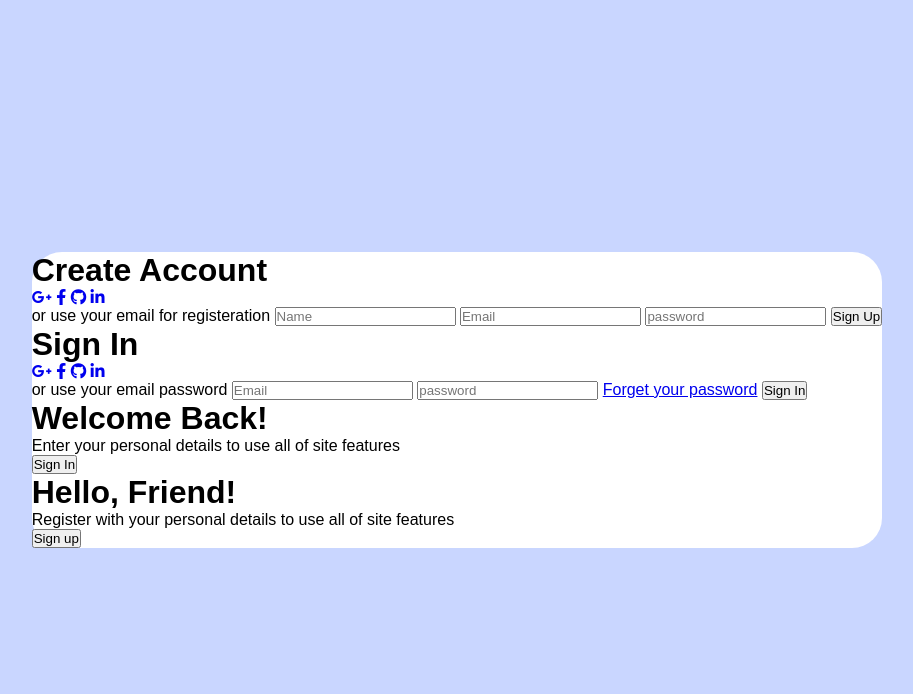
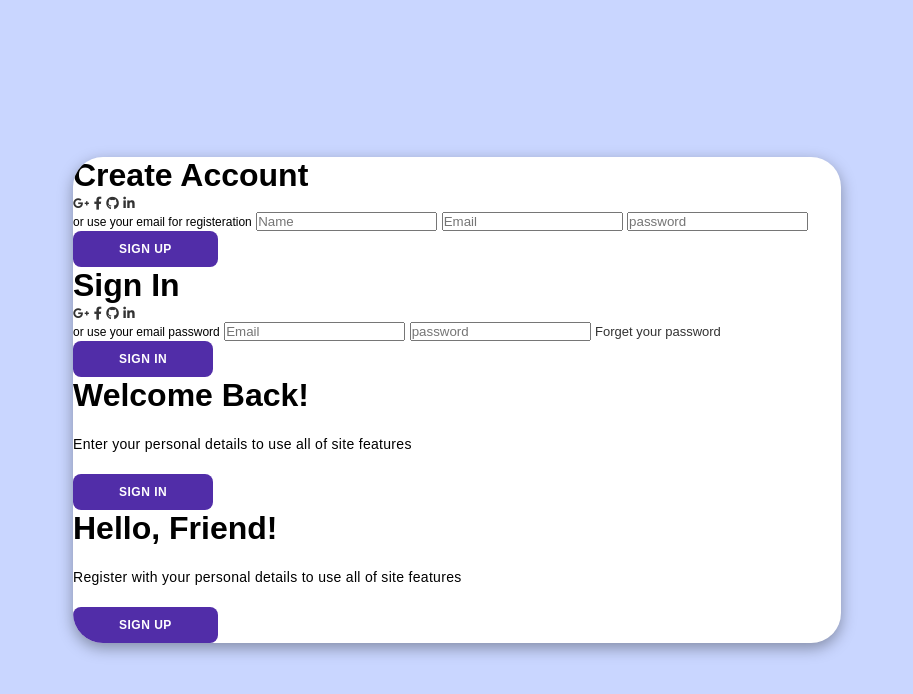
Before and after one commit to BoboKaloi22/Animated-login-page, a plain HTML site: page index.html in a window 1280 px wide. Shown: the whole page, without its empty margins (183-1096 px from the left). Drawn offline with Linux system fonts and the light colour scheme; a script that the page names is missing.

Commit message:
added more lines of codes

```diff
--- a/style.css
+++ b/style.css
@@ -19,5 +19,39 @@ body{
 .container{
     background-color: #fff;
     border-radius: 30px;
-    box-shadow: 0 5px 15px rgba();
+    box-shadow: 0 5px 15px rgba(0, 0, 0, 0.35);
+    position: relative;
+    overflow: hidden;
+    width: 768px;
+    max-width: 100%;
+    min-height: 480px;
 }
+
+.container p{
+    font-size: 14px;
+    line-height: 20px;
+    letter-spacing: 0.3px;
+    margin: 20px 0;
+}
+
+.container span{
+    font-size: 12px;
+}
+.container a{
+    color: #333;
+    font-size: 13px;
+    text-decoration: none;
+    margin: 15px 0 10px;
+}
+
+.container button{
+    background-color: #512da8;
+    color: #fff;
+    font-size: 12px;
+    padding: 10px 45px;
+    border: 1px solid transparent;
+    border-radius: 8px;
+    font-weight: 600;
+    letter-spacing: 0.5px;
+    text-transform: uppercase;
+}
```
